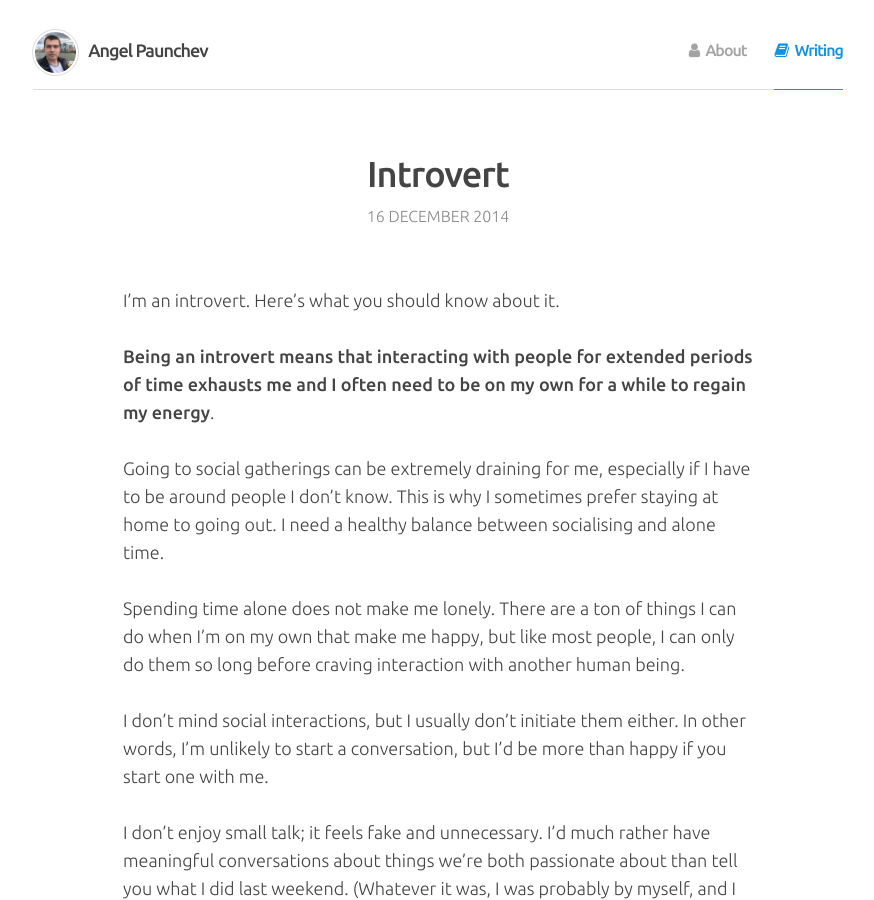
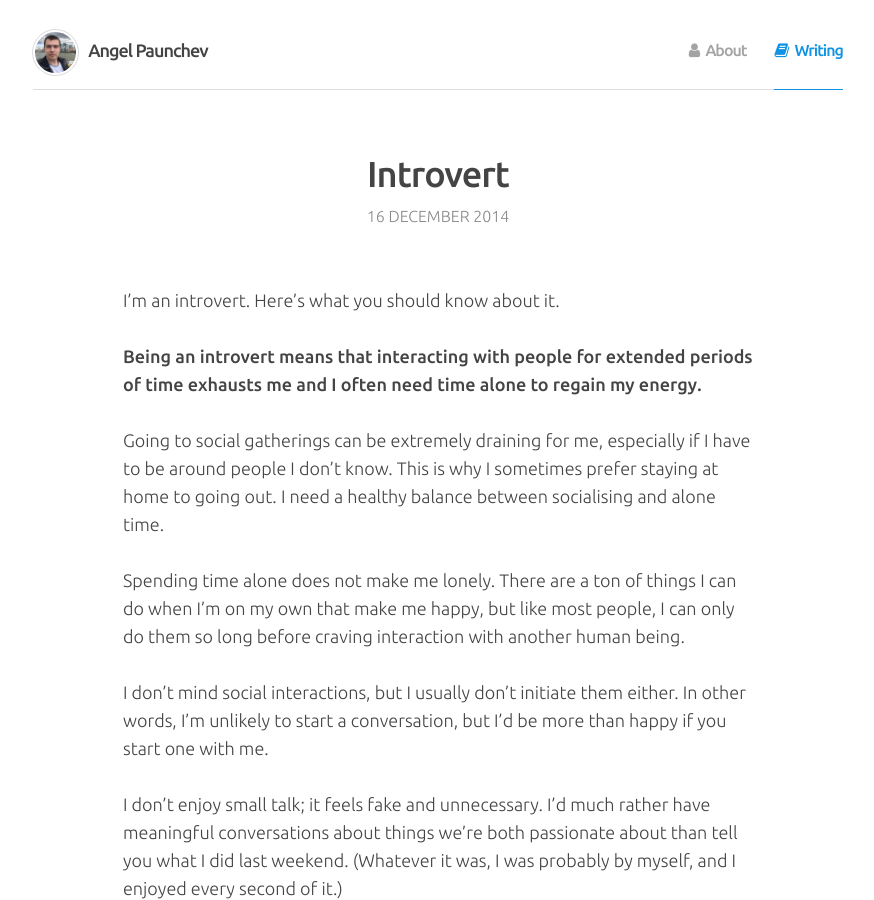
Before and after one commit to apaunchev/paunchev.com, a Jekyll site: the page built from _posts/2014-12-16-introvert.md, in a window 1280 px wide and 900 px high. Shown: the whole window, without its empty margins (202-1076 px from the left). Built offline with Jekyll 4.4.1, drawn with Linux system fonts in a browser that asks for light colours; nearby versions of some CDN libraries.

Commit message:
Rewording

```diff
--- a/_posts/2014-12-16-introvert.md
+++ b/_posts/2014-12-16-introvert.md
@@ -7,7 +7,7 @@ description: "I wrote about what it’s like to be an introvert."
 
 I’m an introvert. Here’s what you should know about it.
 
-**Being an introvert means that interacting with people for extended periods of time exhausts me and I often need to be on my own for a while to regain my energy**.
+**Being an introvert means that interacting with people for extended periods of time exhausts me and I often need time alone to regain my energy.**
 
 Going to social gatherings can be extremely draining for me, especially if I have to be around people I don’t know. This is why I sometimes prefer staying at home to going out. I need a healthy balance between socialising and alone time.
 
```
